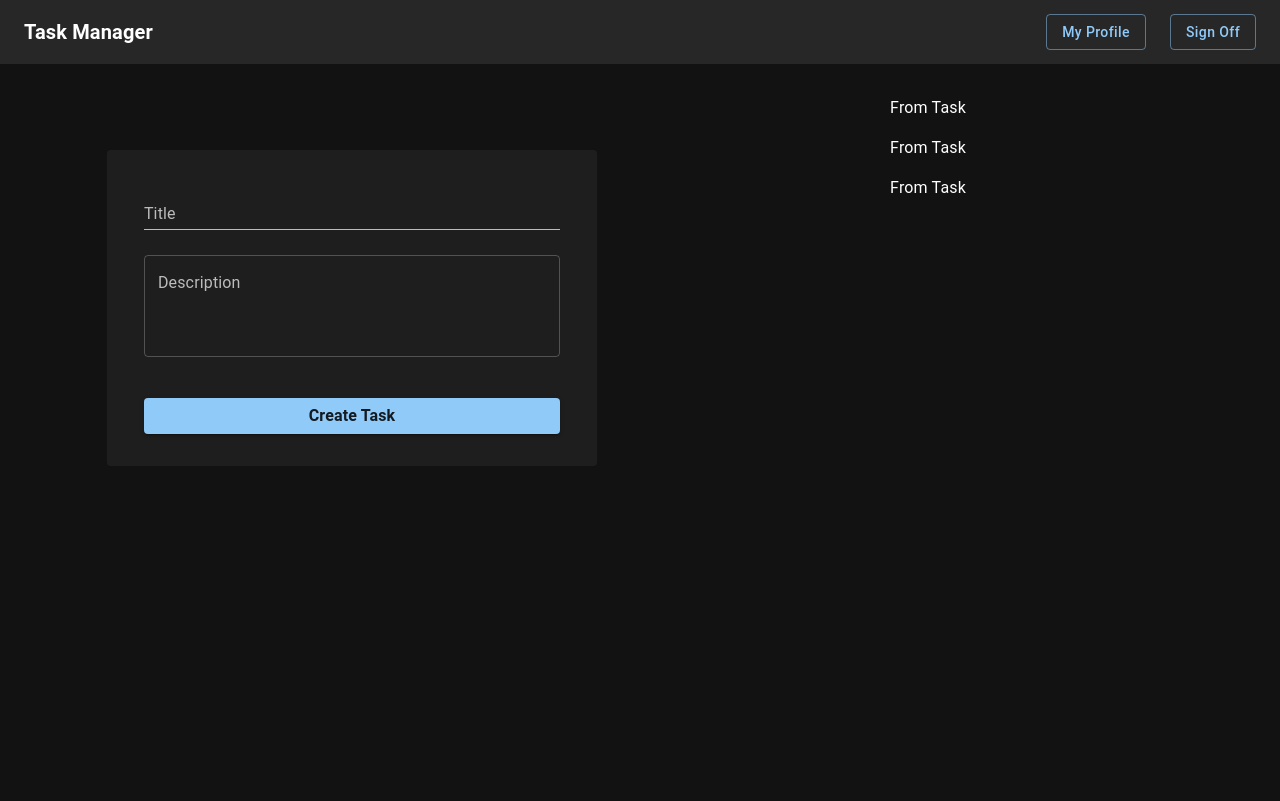
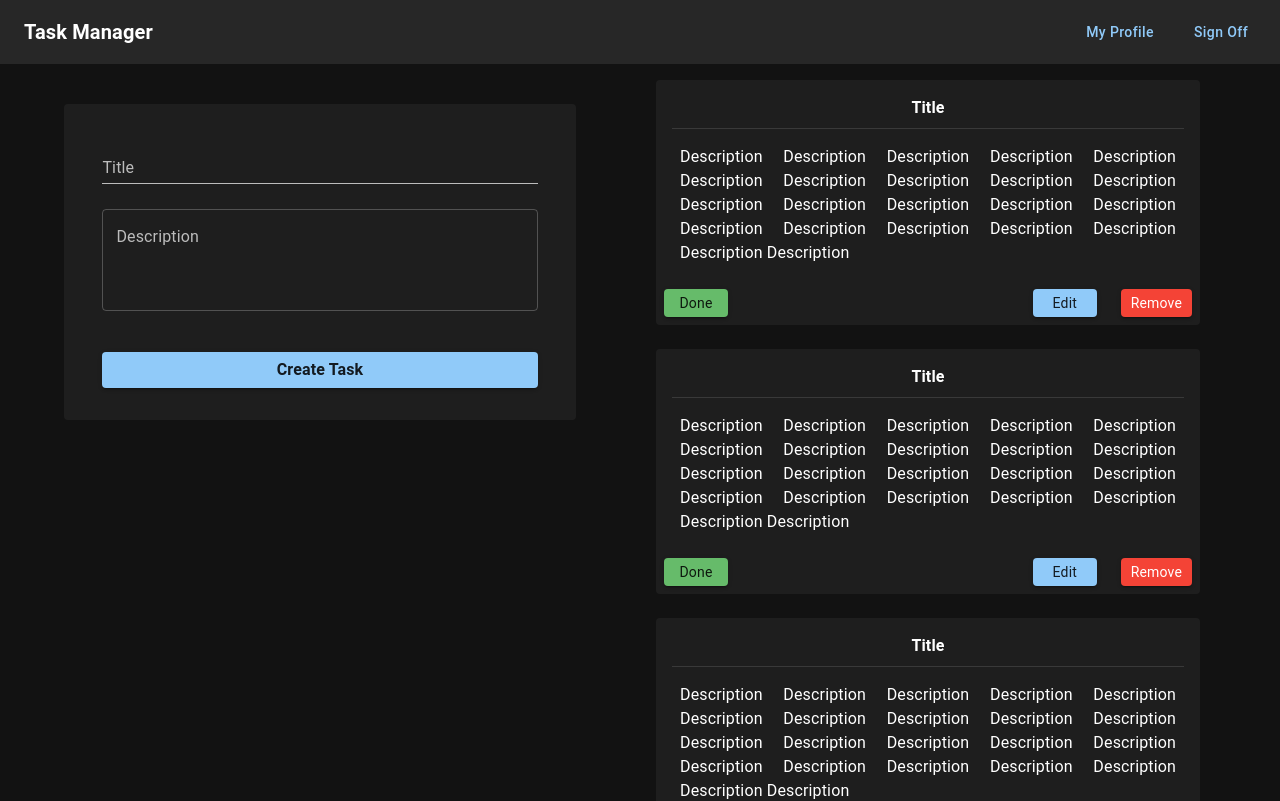
Before and after one commit to TomasAntunez/task-manager-client, a React (Vite) app: page /tasks in a window 1280 px wide. Shown: the top 801 px of the page. Built offline with nearby package versions, Linux system fonts and the light colour scheme.

Commit message:
feat: Task mockup and TaskList mockup

```diff
--- a/src/tasks/common/views/tasks-page/TasksPage.tsx
+++ b/src/tasks/common/views/tasks-page/TasksPage.tsx
@@ -7,10 +7,12 @@ import { TopBar, TaskForm, TaskList } from './components';
 export const TasksPage: FC = () => {
   return (
     <Box width='100%' height='100vh'>
-      <TopBar />
+      <Box height={40}>
+        <TopBar />
+      </Box>
       <Container>
         <Grid container>
-          <Grid item container xs={6} display='flex' justifyContent='center'>
+          <Grid item container xs={6}>
             <TaskForm />
           </Grid>
           <Grid item container xs={6} display='flex' justifyContent='center'>
--- a/src/tasks/common/views/tasks-page/components/Task.tsx
+++ b/src/tasks/common/views/tasks-page/components/Task.tsx
@@ -1,11 +1,37 @@
 import { FC } from 'react';
-import { Typography } from '@mui/material';
+import { Card, CardContent, Divider, CardActions, Typography, Button, Box } from '@mui/material';
+
+import { FontWeightPalette } from '@/common/config';
 
 
 export const Task: FC = () => {
   return (
-    <Typography marginTop={2}>
-      From Task
-    </Typography>
+    <Card sx={{ marginTop: 3 }}>
+      <CardContent>
+        <Typography align='center' fontWeight={FontWeightPalette.BOLD} marginBottom={1}>
+          Title
+        </Typography>
+
+        <Divider />
+
+        <Typography align='justify' paddingX={1} paddingTop={2}>
+          Description Description Description Description Description Description Description Description Description Description Description Description Description Description Description Description Description Description Description Description Description Description
+        </Typography>
+      </CardContent>
+      <CardActions sx={{ display: 'flex', justifyContent: 'space-between' }}>
+        <Button size='small' color='success' variant='contained'>
+          <Typography variant='body2'>Done</Typography>
+        </Button>
+
+        <Box>
+          <Button sx={{ marginRight: 3 }} size='small' variant='contained'>
+            <Typography variant='body2'>Edit</Typography>
+          </Button>
+          <Button size='small' color='error' variant='contained'>
+            <Typography variant='body2'>Remove</Typography>
+          </Button>
+        </Box>
+      </CardActions>
+    </Card>
   );
 }
--- a/src/tasks/common/views/tasks-page/components/TaskForm.tsx
+++ b/src/tasks/common/views/tasks-page/components/TaskForm.tsx
@@ -7,10 +7,10 @@ import { FontWeightPalette } from '@/common/config';
 export const TaskForm: FC = () => {
   return (
     <Paper sx={{
-      position: 'static',
-      width: '85%',
+      position: 'fixed',
+      width: '40%',
       paddingY: 4,
-      marginTop: '15%'
+      marginTop: '5%'
     }}>
       <form style={{
         display: 'flex',
--- a/src/tasks/common/views/tasks-page/components/TaskList.tsx
+++ b/src/tasks/common/views/tasks-page/components/TaskList.tsx
@@ -6,13 +6,14 @@ import { Task } from './Task';
 
 export const TaskList: FC = () => {
 
-  const tasks = [1, 2, 3];
+  const tasks = [1, 2, 3, 4, 5, 6];
 
   return (
     <Box
       marginTop={2}
       marginBottom={4}
       marginX={2}
+      width='100%'
     >
       {
         (tasks.length !== 0) &&
--- a/src/tasks/common/views/tasks-page/components/TopBar.tsx
+++ b/src/tasks/common/views/tasks-page/components/TopBar.tsx
@@ -21,7 +21,7 @@ export const TopBar: FC = () => {
 
 
   return (
-    <AppBar position='static'>
+    <AppBar position='fixed'>
       <Toolbar>
         <Typography
           variant='h6'
@@ -32,9 +32,9 @@ export const TopBar: FC = () => {
           Task Manager
         </Typography>
 
-        <Button sx={{ marginRight: 3 }}>My Profile</Button>
+        <Button sx={{ marginRight: 3 }} variant='text'>My Profile</Button>
 
-        <Button onClick={signOff}>Sign Off</Button>
+        <Button onClick={signOff} variant='text'>Sign Off</Button>
       </Toolbar>
     </AppBar>
   );
```
